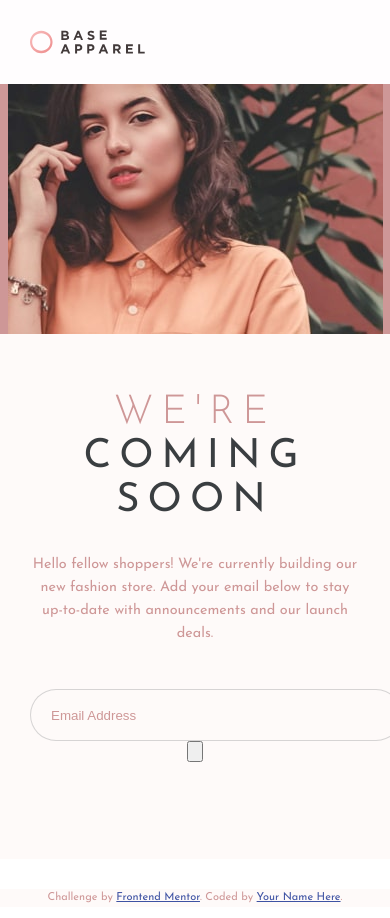
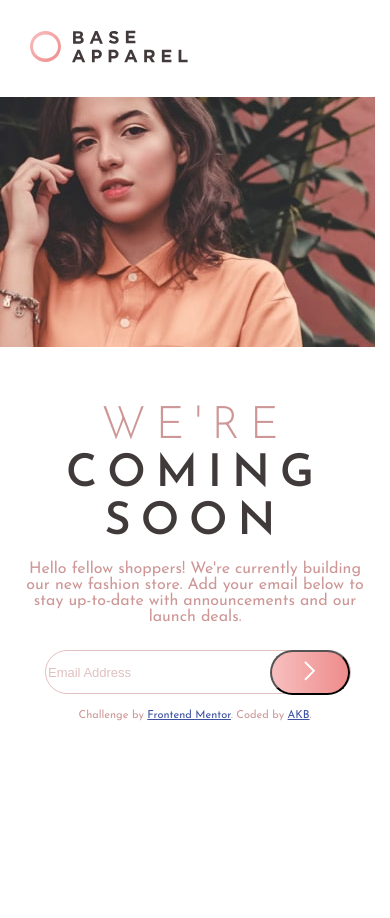
Before and after one commit to AKBates/BasicApparel_ComingSoonPage, a plain HTML site: page base-apparel-coming-soon/index.html in a window 390 px wide. After the commit the page ends 844 px from the top, so only its background shows below. Drawn offline with Linux system fonts and the light colour scheme.

Commit message:
mobile version officially done

```diff
--- a/base-apparel-coming-soon/index.html
+++ b/base-apparel-coming-soon/index.html
@@ -1,32 +1,43 @@
 <!DOCTYPE html>
 <html lang="en">
 <head>
-  <meta charset="UTF-8">
-  <meta name="viewport" content="width=device-width, initial-scale=1.0">
-  <link rel="stylesheet" href="styles.css">
+  <!--<meta charset="UTF-8">-->
+  <meta name="viewport" content="width=device-width, initial-scale=1.0"> <!-- displays site properly based on user's device -->
+  <link href="styles.css" rel="stylesheet" type="text/css"/>
+
   <link rel="icon" type="image/png" sizes="32x32" href="./images/favicon-32x32.png">
+
+  <link href="https://fonts.googleapis.com/css?family=Josefin+Sans:300,400,600&display=swap" rel="stylesheet">
+
   <title>Frontend Mentor | Base Apparel coming soon page</title>
+
 </head>
 <body>
-	<header>
-		<img src="./images/logo.svg" alt="Base Apparel Logo" height="24">
-	</header>
-	<div class="hero-image">
-		<img src="" alt="hero-image">
+
+	<header><img src="images/logo.svg" alt="logo"></header>
+
+		<img src="images/hero-mobile.jpg" alt="hero">
+
+		<div class="text">
+			<h1>We're</h1>
+			<h2>coming</h2>
+			<h2>soon</h2>
+
+			<p>Hello fellow shoppers! We're currently building our new fashion store. Add your email below to stay up-to-date with announcements and our launch deals.</p>
 		</div>
-	<div class="content">
-		<h1 class="h1-light">WE'RE</h1>
-		<h1 class="h1-dark">COMING SOON</h1>
-		<p>Hello fellow shoppers! We're currently building our new fashion store. Add your email below to stay up-to-date with announcements and our launch deals.</p>
+
+		<div class="wrapper">
+			<!--<p id="email">Email Address</p>-->
 			<form>
-			<input type="email" pattern="" placeholder="Email Address" required>
-			<input type="submit" name="" value="">
+				<input type="email" class="emailBox" value="Email Address" required>
+				<button><img class="arrow" src="images/icon-arrow.svg" alt="arrow"></button>
 			</form>
 		</div>
+
   	<footer>
 		<p class="attribution">
 		 Challenge by <a href="https://www.frontendmentor.io?ref=challenge" target="_blank">Frontend Mentor</a>.
-      Coded by <a href="#">Your Name Here</a>.
+		 Coded by <a href="#">AKB</a>.
 		</p>
   	</footer>
 </body>
--- a/base-apparel-coming-soon/styles.css
+++ b/base-apparel-coming-soon/styles.css
@@ -1,120 +1,90 @@
-/* General Styles & Variables */
-@import url('https://fonts.googleapis.com/css2?family=Josefin+Sans:wght@300;400;600&display=swap');
 
-:root {
-	--desaturated-red: hsl(0, 36%, 70%); /*font color as well*/
-	--soft-red: hsl(0, 93%, 68%); /*error styles*/
-	--dark-grayish-red: rgb(58, 62, 65);
-	--dark-grayish-red-opacity: rgb(58, 62, 65, .2);
-	--off-white: #FFFDFE;
-	--very-light-red: #FEFAF9;
+/* CSS Document */
+html, body {
+	margin: auto 0;
+	padding: 0;
 }
 
-body {
-	margin: 0;
-	padding: 0;
-	font-size: 16px;
-	font-family: 'Josefin Sans', sans-serif;
-	color: var(--desaturated-red);
+
+@media (min-width: 1440px) {
+	body {
+		background-image:url("images/bg-pattern-desktop.svg");
+		float: left;
+		width: 100%;
+	}
 }
 
-/* Font Styles */
+header {
+	padding: 30px;
+	float: left;
+}
+
+.text {
+	display: block;
+	text-align: center;
+	padding: 25px;
+	padding-top: 50px;
+}
 
 h1 {
-	font-size: 2.5em;
 	font-family: 'Josefin Sans', sans-serif;
-	letter-spacing: .2em;
-	margin-bottom: 0;
-	line-height: 1.1;
+	text-transform: uppercase;
+	font-weight: 300;
+	font-size: 45px;
+	color: hsl(0, 36%, 70%);
+	margin: 3px;
+	letter-spacing: 10px;
 }
 
-.h1-light {
-	color: var(--desaturated-red);
-	font-weight: 300;
-}
-
-.h1-dark {
-	color: var(--dark-grayish-red);
-	font-weight: 400;
-	margin-top: 0;
+h2 {
+	font-family: 'Josefin Sans', sans-serif;
+	text-transform: uppercase;
+	font-weight: 600;
+	font-size: 45px;
+	color: hsl(0, 6%, 24%);
+	margin: 3px;
+	letter-spacing: 10px;
 }
 
 p {
-	line-height: 1.6;
-	margin-top: 30px;
-	font-weight: 400;
-	font-size: .9em;
+	font-family: 'Josefin Sans', sans-serif;
+	font-size: 16px;
+	color: hsl(0, 36%, 70%);
+	margin-bottom: 0;
 }
 
-/* Layout & Elements */
-
-header {
-	background-color: var(--off-white);
-	display: flex;
-	align-items: center;
-	padding: 0px 30px;
-	height: 84px;
+.emailBox {
+	width: 300px;
+	height: 40px;
+	border-radius: 25px;
+	border: 1px solid hsl(0, 36%, 70%);
+	margin-right: 35px;
+	opacity: .6;
+	color: hsl(0, 36%, 70%);
+	font-size: 13px;
+	position: absolute;
 }
 
-.hero-image {
-	background: var(--desaturated-red) url("images/hero-mobile.jpg") no-repeat center center;
-	height: 250px;
+.wrapper {
+	text-align: center;
+	margin-right: 300px;
 }
 
-.content {
-	background-color: var(--very-light-red);
-	display: flex;
-	flex-direction: column;
-	align-items: center;
-	height: 465px;
-	padding: 30px;
-	text-align: center;
-	margin: 0;
-}
-
-.hero-image img {
-	display: none;
-}
-
-form {
-	width: 100%;
-	margin: 30px;
-}
-
-input[type=email] {
-	height: 30px;
-	border-radius: 60px;
-	background-color: var(--very-light-red);
-	border: 1px solid var(--dark-grayish-red-opacity);
-	width: 100%;
-	margin: 0px;
-	padding: 10px 20px;
-}
-
-input::placeholder {
-	color: var(--desaturated-red);
-}
-
-
-/* footer styles */
-footer {
-	background-color: var(--very-light-red);
-	margin: 0;
+button {
+	width: 80px;
+	height: 45px;
+	position: absolute;
+	margin-left: 225px;
+	border-radius: 25px;
+	background-image: repeating-linear-gradient(to right, hsl(0, 80%, 86%), hsl(0, 74%, 74%));
 }
 
 .attribution {
-	font-size: 11px; text-align: center;
-	background-color: var(--very-light-red);
+	font-size: 11px;
+	text-align: center;
+	margin-top: 60px;
 }
+
 .attribution a {
 	color: hsl(228, 45%, 44%);
 }
-
-@media only screen and (min-width: 992px) {
-	.hero-image {
-	}
-	p {
-		font-size: 1em;
-	}
-
-}
```
Lines whose indentation alone changed are shown as unchanged.
